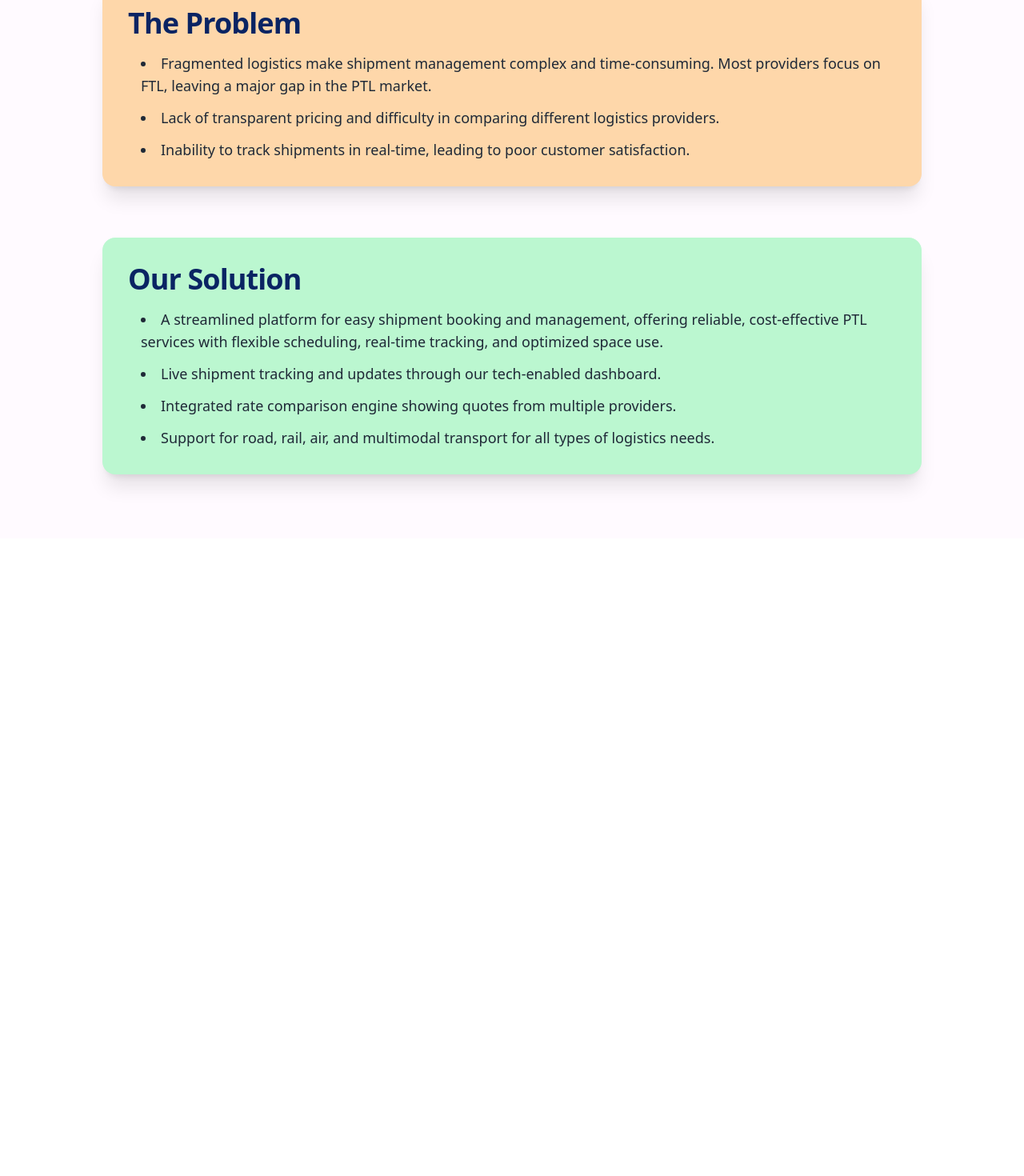
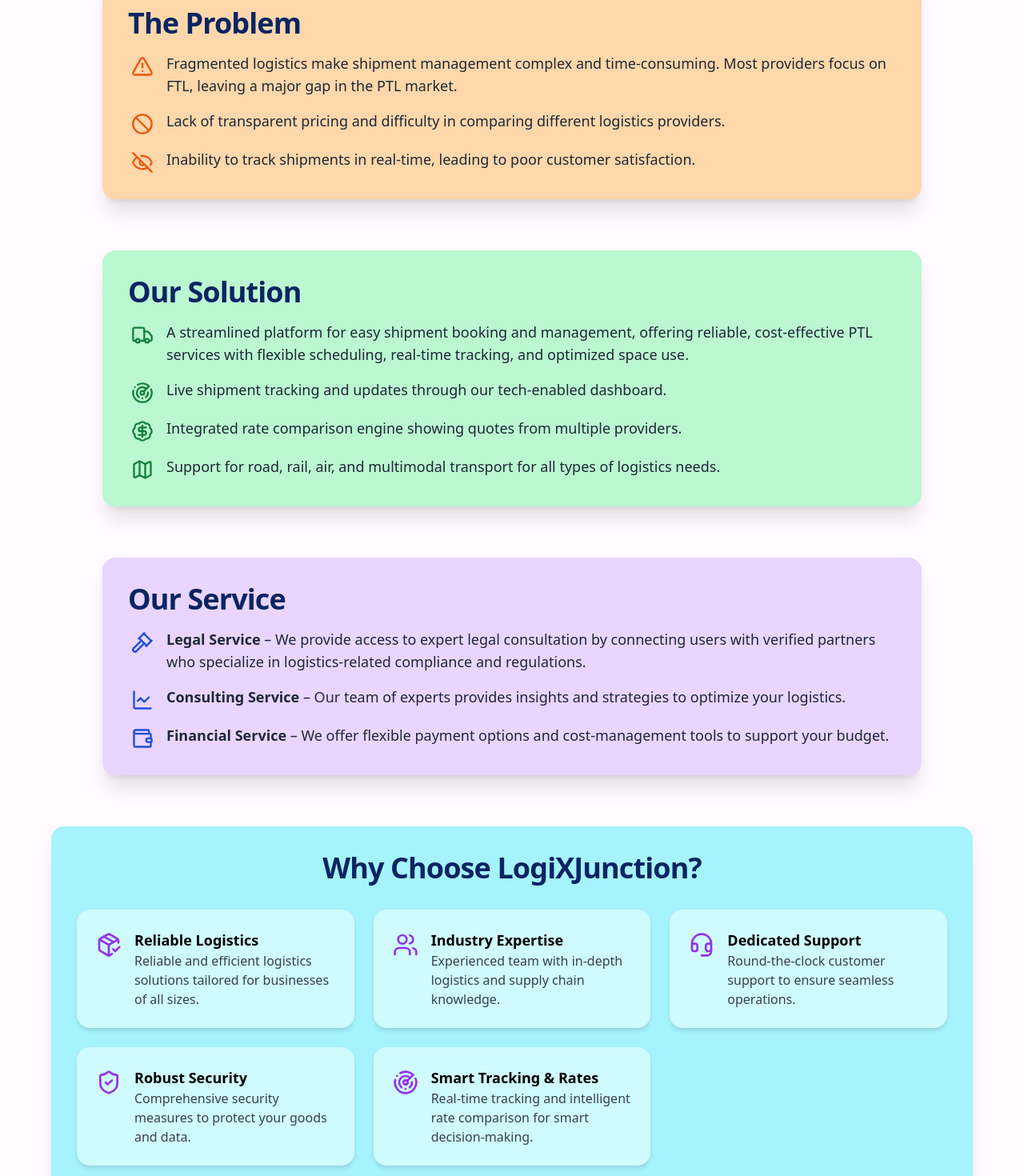
Before and after one commit to Yolo-Twice/LandingPage, a React (Vite) app: page /about-us in a window 1280 px wide. Shown: the part 1800-3270 px from the top of the page at 80% size. Before the commit the page ends 2473 px from the top, so only its background shows below. Built offline with nearby package versions, Linux system fonts and the light colour scheme.

Commit message:
added testimonials component

```diff
--- a/src/components/aboutUs.jsx
+++ b/src/components/aboutUs.jsx
@@ -4,6 +4,20 @@
   Smile,
   Cpu,
   CheckCircle,
+  AlertTriangle,
+  Ban,
+  EyeOff,
+  Truck,
+  Map,
+  PackageCheck,
+  Users,
+  Headset,
+  BadgeDollarSign,
+  Network,
+  Radar,
+  Gavel,
+  LineChart,
+  Wallet,
 } from "lucide-react";
 
 export default function AboutUs() {
@@ -106,15 +120,24 @@
   <h2 className="text-4xl font-extrabold tracking-tight text-lxj-primary mb-4">
     The Problem
   </h2>
-          <ul className="list-disc list-inside text-lg text-gray-800 space-y-3 pl-4">
-            <li>
+  <ul className="text-lg text-gray-800 space-y-4 pl-1">
+    <li className="flex items-start gap-4">
+      <AlertTriangle className="text-orange-600 w-7 h-7 mt-1 shrink-0" />
+      <span>
         Fragmented logistics make shipment management complex and time-consuming. Most providers focus on FTL, leaving a major gap in the PTL market.
+      </span>
     </li>
-            <li>
+    <li className="flex items-start gap-4">
+      <Ban className="text-orange-600 w-7 h-7 mt-1 shrink-0" />
+      <span>
         Lack of transparent pricing and difficulty in comparing different logistics providers.
+      </span>
     </li>
-            <li>
+    <li className="flex items-start gap-4">
+      <EyeOff className="text-orange-600 w-7 h-7 mt-1 shrink-0" />
+      <span>
         Inability to track shipments in real-time, leading to poor customer satisfaction.
+      </span>
     </li>
   </ul>
 </div>
@@ -124,21 +147,125 @@
   <h2 className="text-4xl font-extrabold tracking-tight text-lxj-primary mb-4">
     Our Solution
   </h2>
-          <ul className="list-disc list-inside text-lg text-gray-800 space-y-3 pl-4">
-            <li>
+  <ul className="text-lg text-gray-800 space-y-4 pl-1">
+    <li className="flex items-start gap-4">
+      <Truck className="text-green-700 w-7 h-7 mt-1 shrink-0" />
+      <span>
         A streamlined platform for easy shipment booking and management, offering reliable, cost-effective PTL services with flexible scheduling, real-time tracking, and optimized space use.
+      </span>
     </li>
-            <li>
+    <li className="flex items-start gap-4">
+      <Radar className="text-green-700 w-7 h-7 mt-1 shrink-0" />
+      <span>
         Live shipment tracking and updates through our tech-enabled dashboard.
+      </span>
     </li>
-            <li>
+    <li className="flex items-start gap-4">
+      <BadgeDollarSign className="text-green-700 w-7 h-7 mt-1 shrink-0" />
+      <span>
         Integrated rate comparison engine showing quotes from multiple providers.
+      </span>
     </li>
-            <li>
+    <li className="flex items-start gap-4">
+      <Map className="text-green-700 w-7 h-7 mt-1 shrink-0" />
+      <span>
         Support for road, rail, air, and multimodal transport for all types of logistics needs.
+      </span>
     </li>
   </ul>
 </div>
+
+{/* Our Service Section */}
+<div className="max-w-5xl mx-auto bg-purple-200 p-8 rounded-2xl shadow-xl backdrop-blur-md">
+  <h2 className="text-4xl font-extrabold tracking-tight text-lxj-primary mb-4">
+    Our Service
+  </h2>
+  <ul className="text-lg text-gray-800 space-y-4 pl-1">
+    <li className="flex items-start gap-4">
+      <Gavel className="text-blue-700 w-7 h-7 mt-1 shrink-0" />
+      <span>
+        <strong>Legal Service</strong> – We provide access to expert legal consultation by connecting users with verified partners who specialize in logistics-related compliance and regulations.
+      </span>
+    </li>
+    <li className="flex items-start gap-4">
+      <LineChart className="text-blue-700 w-7 h-7 mt-1 shrink-0" />
+      <span>
+        <strong>Consulting Service</strong> – Our team of experts provides insights and strategies to optimize your logistics.
+      </span>
+    </li>
+    <li className="flex items-start gap-4">
+      <Wallet className="text-blue-700 w-7 h-7 mt-1 shrink-0" />
+      <span>
+        <strong>Financial Service</strong> – We offer flexible payment options and cost-management tools to support your budget.
+      </span>
+    </li>
+  </ul>
+</div>
+
+{/* Why Choose LogiXJunction Section */}
+<div className="max-w-6xl mx-auto bg-cyan-200 p-8 rounded-2xl shadow-xl backdrop-blur-md">
+  <h2 className="text-4xl font-extrabold tracking-tight text-lxj-primary mb-8 text-center">
+    Why Choose LogiXJunction?
+  </h2>
+
+  <div className="grid grid-cols-1 sm:grid-cols-2 lg:grid-cols-3 gap-6">
+    {/* Card 1 */}
+    <div className="bg-cyan-100 rounded-2xl p-6 shadow-md flex items-start gap-4 hover:shadow-2xl transition">
+      <PackageCheck className="text-purple-600 w-8 h-8 mt-1 shrink-0" />
+      <div>
+        <h3 className="font-semibold text-lg">Reliable Logistics</h3>
+        <p className="text-gray-700">
+          Reliable and efficient logistics solutions tailored for businesses of all sizes.
+        </p>
+      </div>
+    </div>
+
+    {/* Card 2 */}
+    <div className="bg-cyan-100 rounded-2xl p-6 shadow-md flex items-start gap-4 hover:shadow-2xl transition">
+      <Users className="text-purple-600 w-8 h-8 mt-1 shrink-0" />
+      <div>
+        <h3 className="font-semibold text-lg">Industry Expertise</h3>
+        <p className="text-gray-700">
+          Experienced team with in-depth logistics and supply chain knowledge.
+        </p>
+      </div>
+    </div>
+
+    {/* Card 3 */}
+    <div className="bg-cyan-100 rounded-2xl p-6 shadow-md flex items-start gap-4 hover:shadow-2xl transition">
+      <Headset className="text-purple-600 w-8 h-8 mt-1 shrink-0" />
+      <div>
+        <h3 className="font-semibold text-lg">Dedicated Support</h3>
+        <p className="text-gray-700">
+          Round-the-clock customer support to ensure seamless operations.
+        </p>
+      </div>
+    </div>
+
+    {/* Card 4 */}
+    <div className="bg-cyan-100 rounded-2xl p-6 shadow-md flex items-start gap-4 hover:shadow-2xl transition">
+      <ShieldCheck className="text-purple-600 w-8 h-8 mt-1 shrink-0" />
+      <div>
+        <h3 className="font-semibold text-lg">Robust Security</h3>
+        <p className="text-gray-700">
+          Comprehensive security measures to protect your goods and data.
+        </p>
+      </div>
+    </div>
+
+    {/* Card 5 */}
+    <div className="bg-cyan-100 rounded-2xl p-6 shadow-md flex items-start gap-4 hover:shadow-2xl transition">
+      <Radar className="text-purple-600 w-8 h-8 mt-1 shrink-0" />
+      <div>
+        <h3 className="font-semibold text-lg">Smart Tracking & Rates</h3>
+        <p className="text-gray-700">
+          Real-time tracking and intelligent rate comparison for smart decision-making.
+        </p>
+      </div>
+    </div>
+  </div>
+</div>
+
 
       </div>
     </section>
--- a/src/components/keyFeatures.jsx
+++ b/src/components/keyFeatures.jsx
@@ -2,22 +2,22 @@
 
 const features = [
   {
-    icon: <FaTruckMoving className="text-4xl text-yellow-400" />,
+    icon: <FaTruckMoving className="text-4xl text-lxj-alert" />,
     title: "Digital Freight Marketplace",
     desc: "Post, match & move loads with intelligent logistics algorithms.",
   },
   {
-    icon: <FaMapMarkedAlt className="text-4xl text-yellow-400" />,
+    icon: <FaMapMarkedAlt className="text-4xl text-lxj-alert" />,
     title: "Fleet Telematics & Tracking",
     desc: "Monitor real-time location, performance, and efficiency of your vehicles.",
   },
   {
-    icon: <FaRoute className="text-4xl text-yellow-400" />,
+    icon: <FaRoute className="text-4xl text-lxj-alert" />,
     title: "Route Optimization",
     desc: "Minimize fuel costs and delivery times with AI-powered route planning.",
   },
   {
-    icon: <FaGavel className="text-4xl text-yellow-400" />,
+    icon: <FaGavel className="text-4xl text-lxj-alert" />,
     title: "Transparent Bidding System",
     desc: "Fair, fast, and visible bidding between shippers and transporters.",
   },
@@ -40,7 +40,7 @@
             >
               <div className="flex flex-col items-start space-y-4">
                 {feature.icon}
-                <h3 className="text-xl font-semibold text-yellow-400">
+                <h3 className="text-xl font-semibold text-lxj-alert">
                   {feature.title}
                 </h3>
                 <p className="text-white">{feature.desc}</p>
--- a/src/components/landingPage.jsx
+++ b/src/components/landingPage.jsx
@@ -1,4 +1,5 @@
 import KeyFeatures from "./keyFeatures";
+import Testimonials from "./landingPageComponents/testimonials";
 export default function HeroLanding() {
   return (
     <div className="h-screen snap-y snap-mandatory overflow-y-scroll">
@@ -50,7 +51,7 @@
 <section className="relative min-h-screen snap-start">
   {/* Background Image */}
   <img
-    src="images/key-features-shipyard.jpg" // Change to your desired image
+    src="images/ship_in_ocean.jpeg" // Change to your desired image
     alt="Key Features Background"
     className="absolute inset-0 w-full h-full object-cover z-0"
   />
@@ -64,6 +65,7 @@
   </div>
 </section>
 
+<Testimonials />
 
   </div>
 );
--- /dev/null
+++ b/src/components/landingPageComponents/testimonials.jsx
@@ -0,0 +1,9 @@
+export default function testimonials() {
+    return (
+        <section className="relative min-h-screen snap-start">
+            <div className="bg-red-500">
+                TESTIMONIALS
+            </div>
+        </section>
+    )
+}
```
Also changed, not shown: public/images/new_ship.jpg (added), public/images/ship_in_ocean.jpeg (added). Lines whose indentation alone changed are shown as unchanged.
